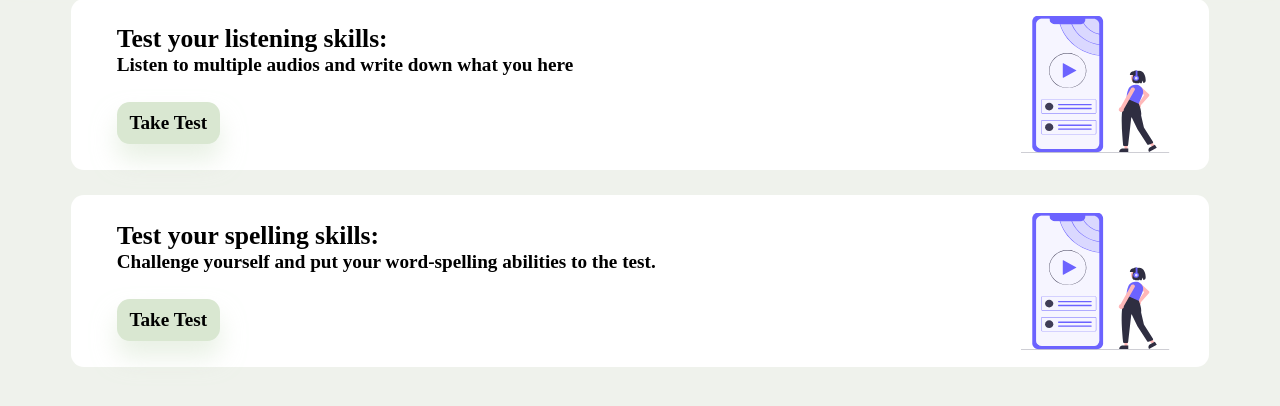
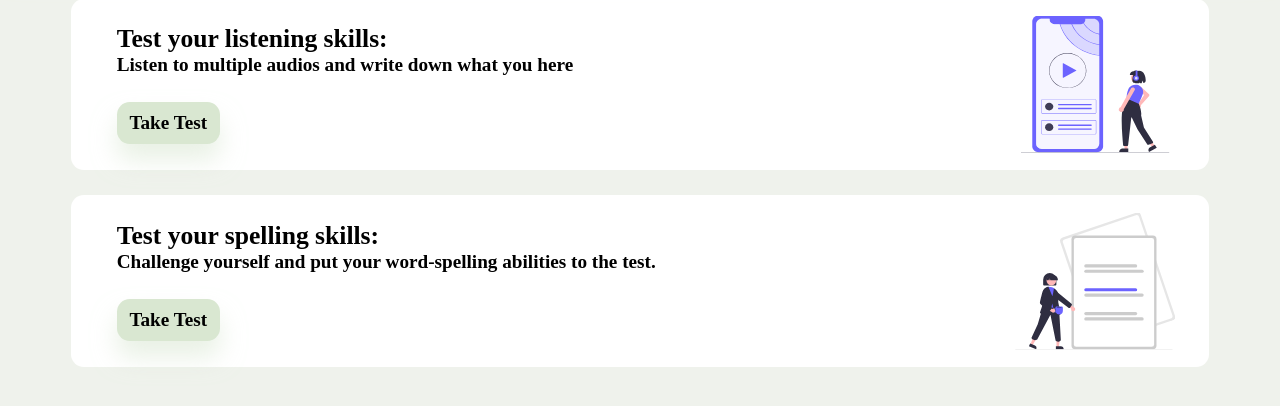
Before and after one commit to sabuka-dumbo/Learn-Language, a Django app: page /learn/ in a window 1280 px wide. Shown: the part 120-526 px from the top of the page. Run offline with Django 5.2, Linux system fonts and the light colour scheme; some web fonts are replaced.

Commit message:
May 4, 2024, 7:15 PM

```diff
--- a/LearnLanguage/LL/templates/learn.html
+++ b/LearnLanguage/LL/templates/learn.html
@@ -42,7 +42,7 @@
         </div>
 
         <div class="test-div-part2">
-            <img src="{% static 'images/audio2.svg' %}" class="test-div-image">
+            <img src="{% static 'images/work.svg' %}" class="test-div-image">
         </div>
     </div>
 
```
